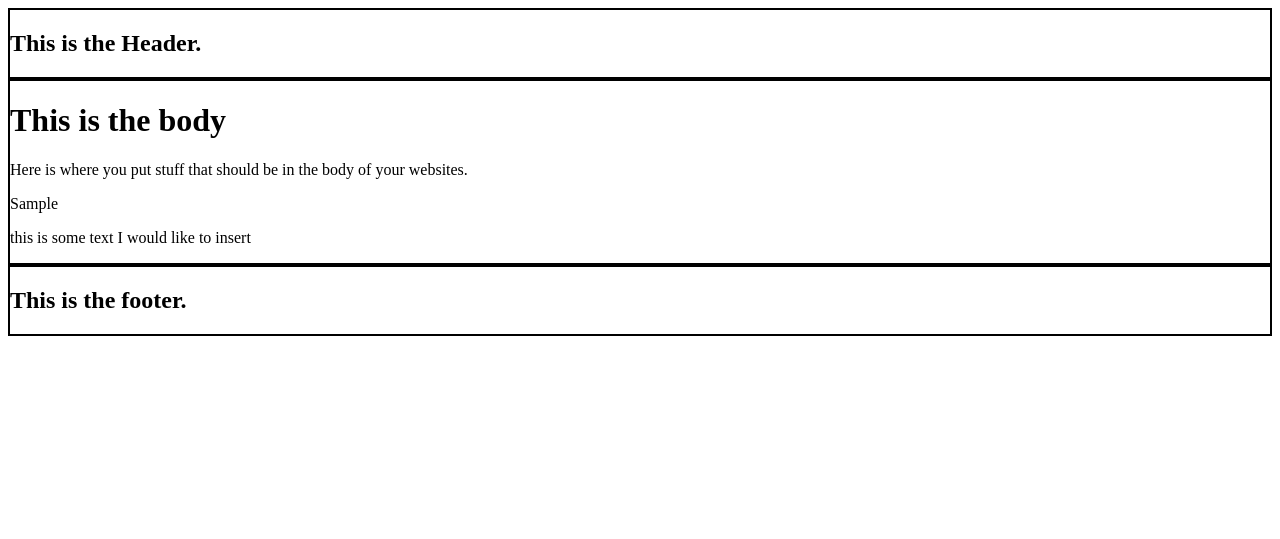
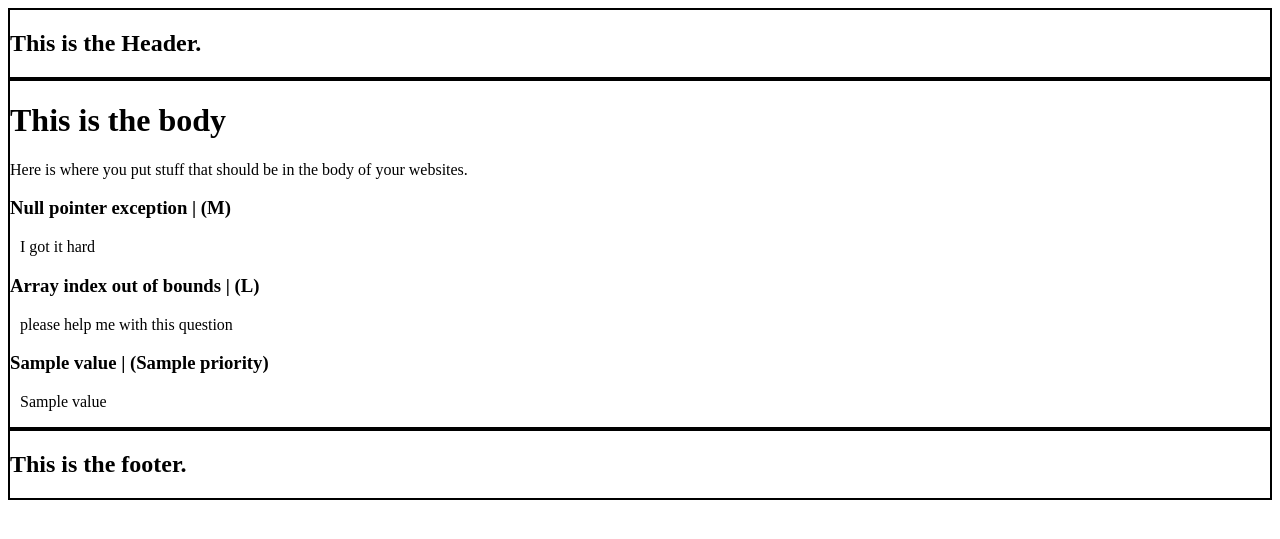
Before and after one commit to tahsina-azam/Django-Website, a Django app: template src/personal/templates/personal/home.html in a window 1280 px wide. Shown: the top 539 px of the page. Run offline with Django 3.2, Linux system fonts and the light colour scheme; data comes from the database, SQL or seed files in the repository; the template is opened without the code that fills it: values that come from a table or form of the project are taken from there, most other values are stand-ins (such as "Sample title", 1, 10 or a date in 2020).

Commit message:
using body snippets

```diff
--- a/src/personal/templates/personal/home.html
+++ b/src/personal/templates/personal/home.html
@@ -6,8 +6,8 @@
 <p>Here is where  you put stuff that should be in the body of your websites.</p>
 
 
-{% for list_item in list_of_values %}
-    {{list_item}}<br>
+{% for question in questions %}
+    {% include 'personal/snippets/body_snippet.html' with value=question %}
     {% endfor %}
 
 {% include 'personal/snippets/body_snippet.html' %}
--- a/src/personal/templates/personal/snippets/body_snippet.html
+++ b/src/personal/templates/personal/snippets/body_snippet.html
@@ -1 +1,2 @@
-<p> this is some text I would like to insert </p>
+<h3>{{value.title}} | ({{value.priority}})</h3>
+<p style="margin-left:10px;">{{value.question}}</p>
```
Also changed, not shown: src/personal/views.py (+12 -8 lines).
